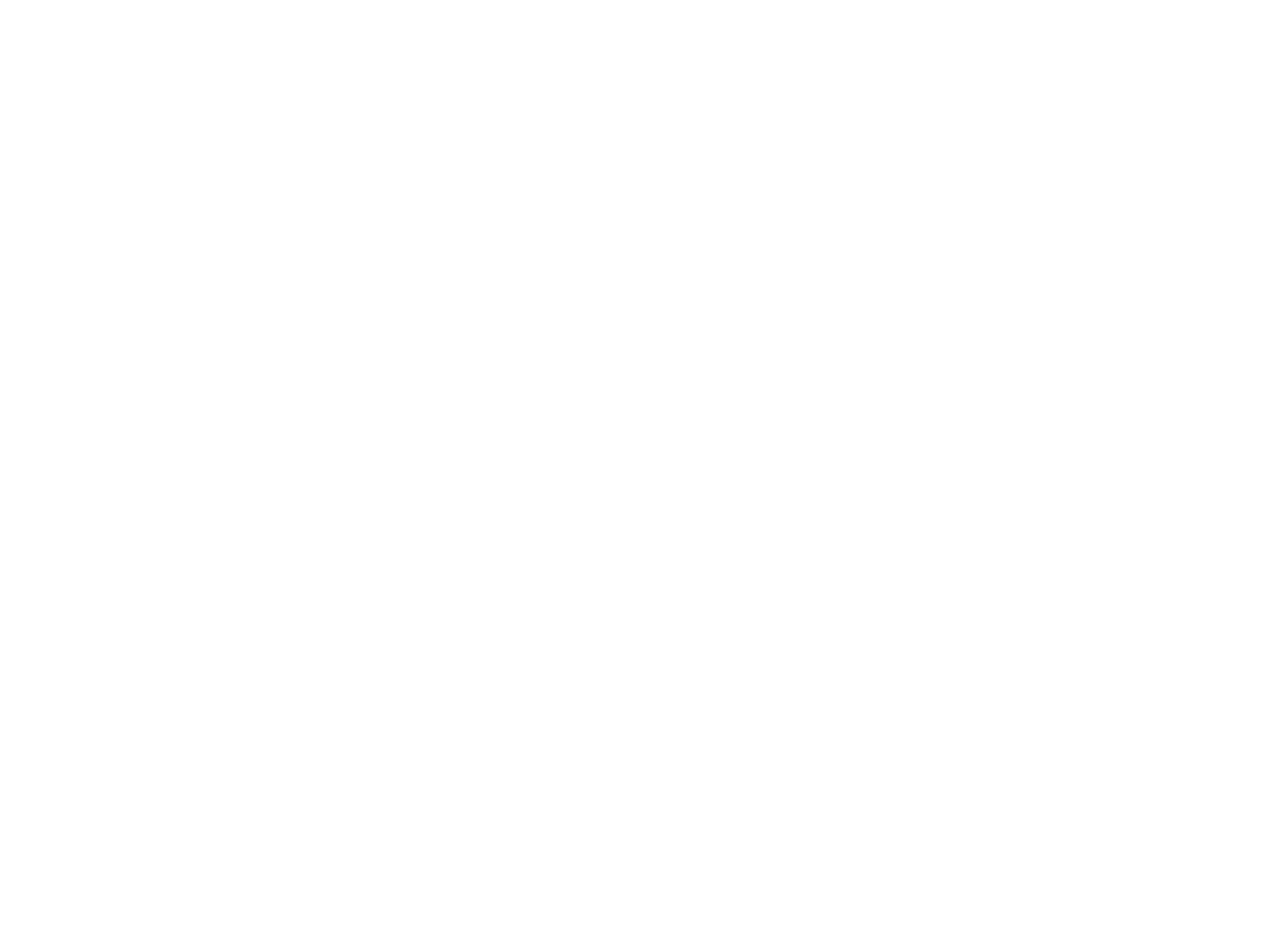
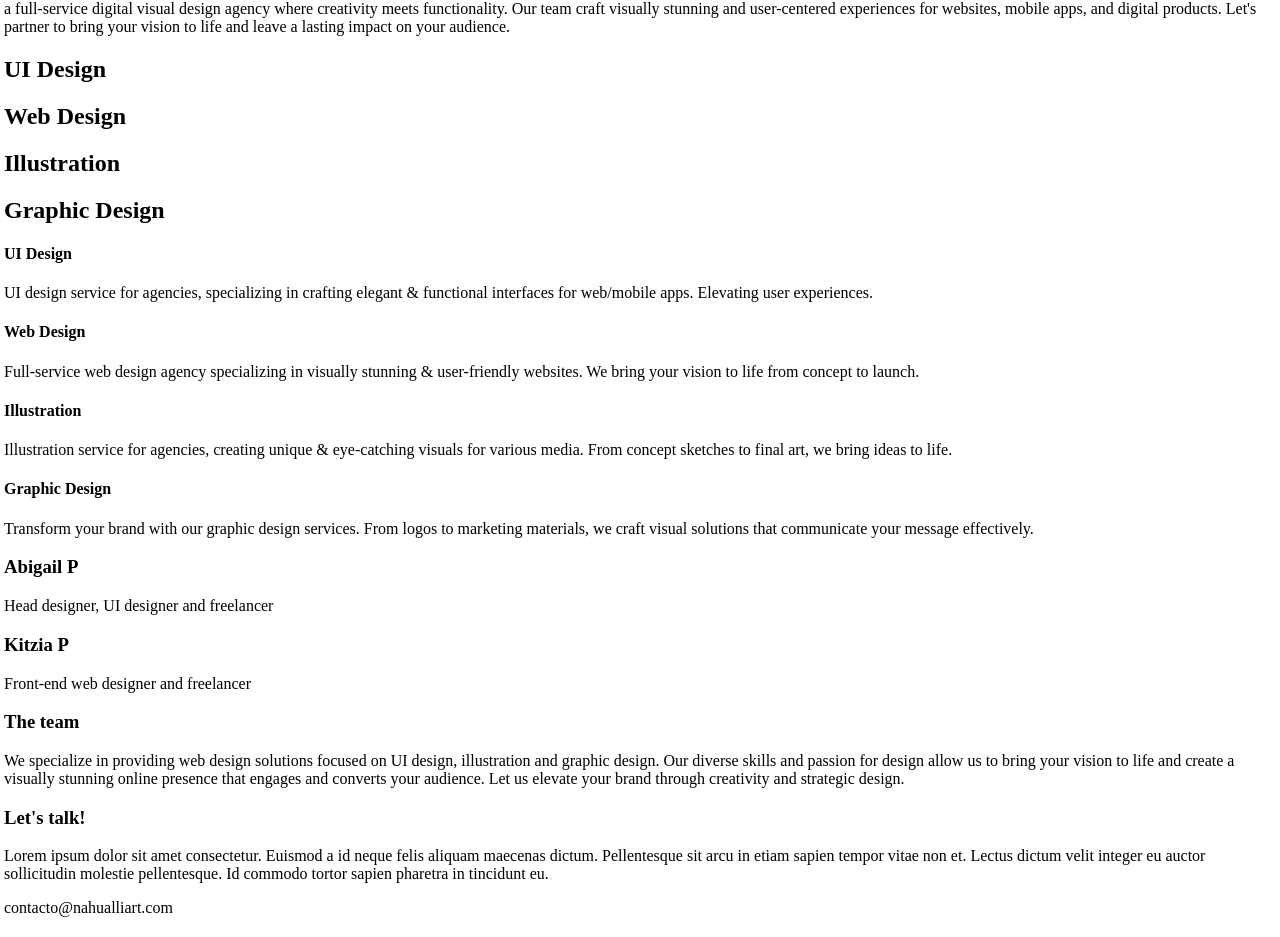
Before and after one commit to NahualliArt/NahualliArt-first, a React (Vite) app: page / in a window 1280 px wide. Shown: the part 261-1198 px from the top of the page. Before the commit the page ends 800 px from the top, so only its background shows below. Built offline with nearby package versions, Linux system fonts and the light colour scheme.

Commit message:
Home content plain

```diff
--- a/src/Translation/EN/translation.json
+++ b/src/Translation/EN/translation.json
@@ -16,14 +16,15 @@
             "graphic-text" : "Transform your brand with our graphic design services. From logos to marketing materials, we craft visual solutions that communicate your message effectively."
         },
         "team" : {
-            "sandra" : "Abigail P",
             "sandra-text" : "Head designer, UI designer and freelancer",
-            "kitzia" : "Kitzia P",
             "kitzia-text" : "Front-end web designer and freelancer",
-            "team-description" : "The team",
-            "text-team" : "We specialize in providing web design solutions focused on UI design, illustration and graphic design. Our diverse skills and passion for design allow us to bring your vision to life and create a visually stunning online presence that engages and converts your audience. Let us elevate your brand through creativity and strategic design."
+            "title" : "The team",
+            "text" : "We specialize in providing web design solutions focused on UI design, illustration and graphic design. Our diverse skills and passion for design allow us to bring your vision to life and create a visually stunning online presence that engages and converts your audience. Let us elevate your brand through creativity and strategic design."
+        },
+        "cta" : {
+            "title" : "Let's talk!",
+            "text" : "Lorem ipsum dolor sit amet consectetur. Euismod a id neque felis aliquam maecenas dictum. Pellentesque sit arcu in etiam sapien tempor vitae non et. Lectus dictum velit integer eu auctor sollicitudin molestie pellentesque. Id commodo tortor sapien pharetra in tincidunt eu."
         }
-
     },
 
     "sliders-projects" : {
@@ -68,6 +69,7 @@
                 "button" : "See More"
             }
     },
+
     "projects" : {
         "mag-project" : {
             "header" : "Moto Arte Garage"
--- a/src/Translation/ES/translation.json
+++ b/src/Translation/ES/translation.json
@@ -6,8 +6,8 @@
         "welcome" : "Llegaste a ",
         "intro" : "una agencia de diseño visual digital donde la creatividad se une a la funcionalidad. Nuestro equipo crea experiencias visualmente impresionantes y centradas en el usuario para sitios web, aplicaciones móviles y productos digitales. Colaboremos para dar vida a tu visión y dejar un impacto duradero en tu audiencia.",
         "trabajo" : {
-            "diseño-ui" : "Diseño UI",
-            "texto-ui" : "Servicio de diseño de UI para agencias, especializado en la creación de interfaces elegantes y funcionales para aplicaciones web/móviles. Elevamos la experiencia del usuario.",
+            "ui-design" : "Diseño UI",
+            "ui-text" : "Servicio de diseño de UI para agencias, especializado en la creación de interfaces elegantes y funcionales para aplicaciones web/móviles. Elevamos la experiencia del usuario.",
             "diseño-web" : "Diseño Web",
             "texto-web" : "Agencia de diseño web especializada en sitios web visualmente impactantes y fáciles de usar. Damos vida a su visión desde el concepto hasta el lanzamiento.",
             "ilustracion" : "Ilustración",
@@ -16,9 +16,7 @@
             "texto-grafico" : "Transforme su marca con nuestros servicios de diseño gráfico. Desde logotipos hasta materiales de marketing, creamos soluciones visuales que comunican su mensaje con eficacia."
         },
         "equipo" : {
-            "sandra-es" : "Sandra P",
             "texto-sandra" : "Head designer, UI designer y freelancer" ,
-            "kitzia-es" : "Kitzia P",
             "texto-kitzia" : "Diseño web front-end y freelancer",
             "descripcion-equipo" : "El equipo",
             "texto-equipo" : "Nos especializamos en ofrecer soluciones de diseño web centradas en el diseño UI, ilustración y diseño gráfico. Nuestras diversas habilidades y pasión por el diseño nos permiten dar vida a su visión y crear una presencia en línea visualmente impresionante que capte y convierta a su audiencia. Permítanos elevar su marca a través de la creatividad y el diseño estratégico."
--- a/src/components/Home.tsx
+++ b/src/components/Home.tsx
@@ -18,6 +18,7 @@ function Home() {
 
   return (
     <>
+        {/* INTRO */}
         <div>
             <div></div>
             <div>
@@ -26,6 +27,81 @@ function Home() {
                 <button>{t("home.button-intro")}</button>
             </div>
         </div>
+        {/* WELCOME */}
+        <div>
+            <div>
+                <h2>{t("home.welcome")}</h2>
+                <p>{t("home.intro")}</p>
+            </div>
+            <div></div>
+        </div>
+        {/* TEXT DECORATION */}
+        <div>
+            <h2>UI Design</h2>
+            <h2>Web Design</h2>
+            <h2>Illustration</h2>
+            <h2>Graphic Design</h2>
+        </div>
+        {/* SERVICES */}
+        <div>
+            <div>
+                <div>
+                    <h4>{t("home.work.ui-design")}</h4>
+                    <div></div>
+                    <p>{t("home.work.ui-text")}</p>
+                </div>
+                <div>
+                    <h4>{t("home.work.web-design")}</h4>
+                    <div></div>
+                    <p>{t("home.work.web-text")}</p>
+                </div>
+            </div>
+            <div>
+                <div>
+                    <h4>{t("home.work.illustration")}</h4>
+                    <div></div>
+                    <p>{t("home.work.illustration-text")}</p>
+                </div>
+                <div>
+                    <h4>{t("home.work.graphic-design")}</h4>
+                    <div></div>
+                    <p>{t("home.work.graphic-text")}</p>
+                </div>
+            </div>
+        </div>
+        {/* TEAM */}
+        <div>
+            <div>
+                <div>
+                    <div></div>
+                    <h3>Abigail P</h3>
+                    <p>{t("home.team.sandra-text")}</p>
+                </div>
+                <div>
+                    <div></div>
+                    <h3>Kitzia P</h3>
+                    <p>{t("home.team.kitzia-text")}</p>
+                </div>
+            </div>
+
+            <div>
+                <h3>{t("home.team.title")}</h3>
+                <p>{t("home.team.text")}</p>
+            </div>
+        </div>
+
+        {/* SLIDER IT'S A COMPONENT */}
+
+        {/* CTA */}
+        <div>
+            <div>
+                <h3>{t("home.cta.title")}</h3>
+                <p>{t("home.cta.text")}</p>
+                <p>contacto@nahualliart.com</p>
+            </div>
+            <div></div>
+        </div>
+
     </>
   );
 };
```
